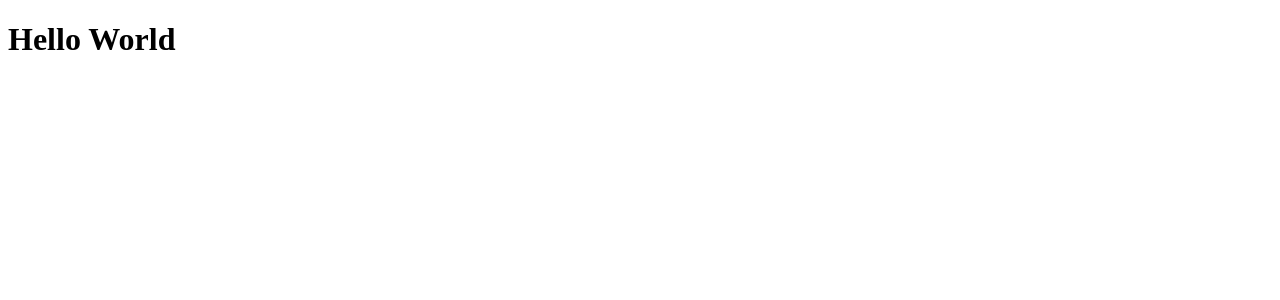
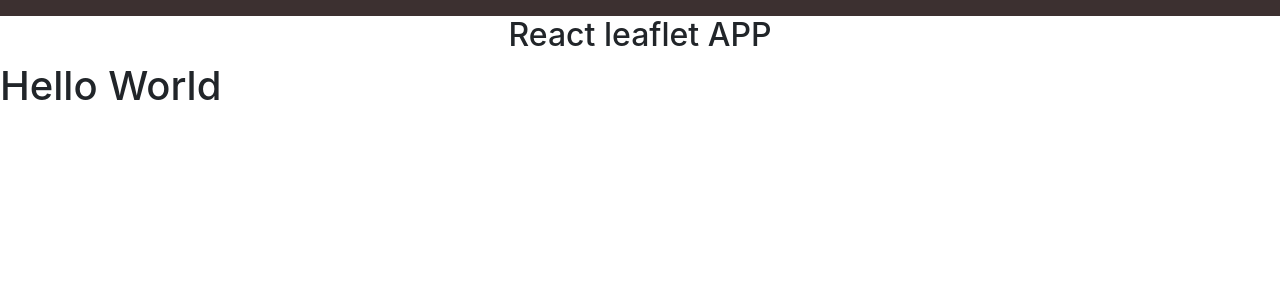
Before and after one commit to IgorTaranenko/leaflet-map-app, a React app: page /app in a window 1280 px wide. Shown: the top 300 px of the page. Built offline with nearby package versions, Linux system fonts and the light colour scheme.

Commit message:
added routing to app

```diff
--- /dev/null
+++ b/src/components/About.js
@@ -0,0 +1,12 @@
+import React from 'react';
+
+const About = () => {
+
+	return (
+		<div>
+			About Page
+		</div>
+	);
+}
+
+export default About;
--- a/src/components/App.js
+++ b/src/components/App.js
@@ -1,5 +1,4 @@
 import React from 'react';
-import '../style/style.less';
 
 const App = () => {
 	return(
--- /dev/null
+++ b/src/components/Auth.js
@@ -0,0 +1,10 @@
+import React from 'react';
+
+export const Auth = () => {
+
+	return (
+		<div>
+			<h2>AuthPage</h2>
+		</div>
+	);
+}
--- /dev/null
+++ b/src/components/Header.js
@@ -0,0 +1,13 @@
+import React from 'react';
+import {Container, Row, Col} from 'react-bootstrap';
+import '../style/header.less';
+
+const Header = () => {
+	return (
+		<header>
+			<div className="line"></div>
+			<h2 className="text-center">React leaflet APP</h2>
+		</header>
+	);
+}
+export default Header
--- /dev/null
+++ b/src/containers/Root.js
@@ -0,0 +1,21 @@
+import React, {Fragment} from 'react';
+import {Provider} from 'react-redux';
+import {BrowserRouter as Router} from 'react-router-dom';
+import 'bootstrap/dist/css/bootstrap.min.css';
+import App from '../components/App';
+import Header from '../components/Header';
+import {useRoutes} from '../hooks/useRoutes.js';
+
+export default function Root ({store}) {
+	const routes = useRoutes(true);
+	return (
+		<Provider store={store}>
+			<Header></Header>
+			<Fragment>
+				<Router>
+					{routes}
+				</Router>
+			</Fragment>
+		</Provider>
+	);
+}
--- /dev/null
+++ b/src/hooks/useRoutes.js
@@ -0,0 +1,23 @@
+import React from 'react';
+import {Switch, Route, Redirect} from 'react-router-dom';
+import {Auth} from '../components/Auth';
+import App from '../components/App.js';
+import About from '../components/About';
+
+export const useRoutes = isAuth => {
+	if (isAuth) {
+		return (
+			<Switch>
+				<Route path="/app"><App /></Route>
+				<Route path="/about"><About /></Route>
+				<Redirect to="/app" />
+			</Switch>
+		);
+	}
+	return (
+		<Switch>
+			<Route path="/"><Auth /></Route>
+			<Redirect to="/" />
+		</Switch>
+	);
+}
--- a/src/index.js
+++ b/src/index.js
@@ -1,6 +1,10 @@
 import React from 'react';
 import { render } from 'react-dom';
-import App from './components/App';
+import {createStore} from 'redux';
+import Root from './containers/Root';
+import rootReducer from './reducers/rootReducer.js'
+const initialState = {};
 
+const store = createStore(rootReducer, initialState);
 
-render(<App />, document.getElementById('root'));
+render(<Root store={store}/>, document.getElementById('root'));
--- /dev/null
+++ b/src/reducers/rootReducer.js
@@ -0,0 +1,6 @@
+const initialState = {};
+const rootReducer = (state = initialState, action) => {
+
+}
+
+export default rootReducer;
--- /dev/null
+++ b/src/style/header.less
@@ -0,0 +1,8 @@
+.line {
+	width: 100%;
+	height: 1rem;
+	background-color: #3c3030;
+}
+.text-center {
+	text-align: center;
+}
--- a/src/style/style.less
+++ /dev/null
@@ -1,3 +0,0 @@
-.test {
-	text-align: center;
-}
--- a/webpack.config.js
+++ b/webpack.config.js
@@ -2,9 +2,10 @@ const path = require('path');
 const HtmlWebPackPlugin = require('html-webpack-plugin');
 
 module.exports = {
+  entry: "./src/index.js",
   output: {
     path: path.resolve(__dirname, 'build'),
-    filename: 'bundle.js',
+    filename: '[name].js',
   },
   resolve: {
     modules: [path.join(__dirname, 'src'), 'node_modules'],
@@ -34,6 +35,7 @@ module.exports = {
   plugins: [
     new HtmlWebPackPlugin({
       template: './src/index.html',
+      filename: './index.html'
     }),
   ],
 };
```
Also changed, not shown: package.json (+9 -2 lines), 2 other files (tests, documents, lock files or other folders).
